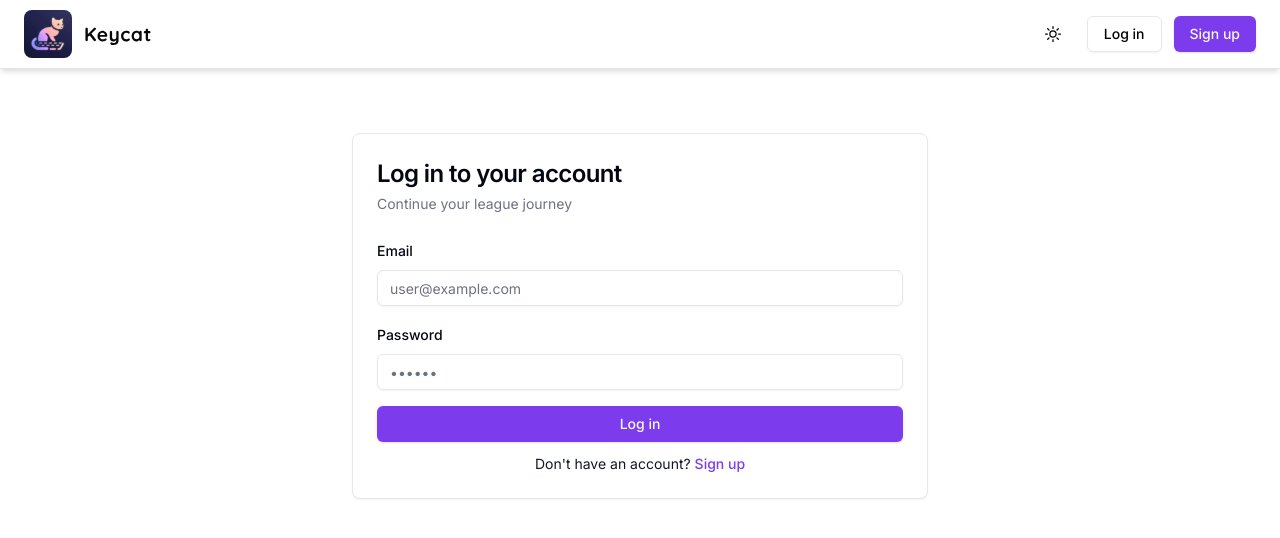
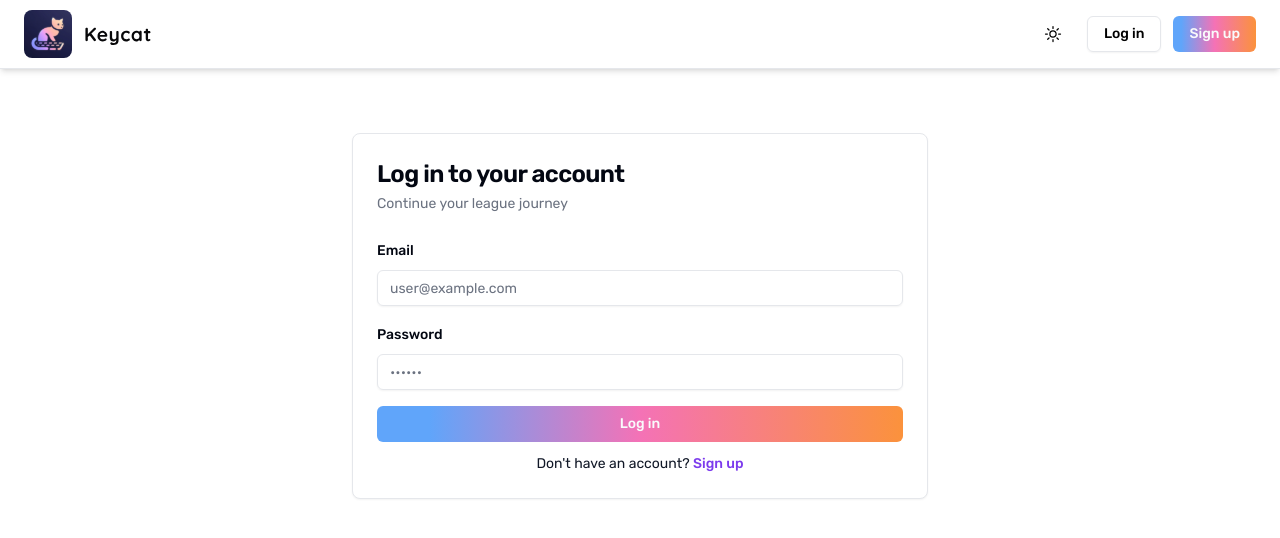
Before and after one commit to alphazero-wd/play-keycat, a Next.js app in the folder client/: page /auth/login in a window 1280 px wide. Shown: the top 538 px of the page. Built offline with nearby package versions, Linux system fonts and the light colour scheme; no server answers.

Commit message:
change primary button to gradient

```diff
--- a/client/app/layout.tsx
+++ b/client/app/layout.tsx
@@ -2,10 +2,10 @@ import { Alert } from "@/features/ui/alert";
 import { Navbar } from "@/features/ui/navbar";
 import { ThemeProvider } from "@/features/ui/theme";
 import type { Metadata } from "next";
-import { Inter } from "next/font/google";
+import { Rubik } from "next/font/google";
 import "./globals.css";
 
-const inter = Inter({ subsets: ["latin"] });
+const rubik = Rubik({ subsets: ["latin"] });
 
 export const metadata: Metadata = {
   title: {
@@ -21,7 +21,7 @@ export default function RootLayout({
 }) {
   return (
     <html lang="en">
-      <body className={`${inter.className} bg-background`}>
+      <body className={`${rubik.className} bg-background`}>
         <ThemeProvider
           attribute="class"
           defaultTheme="light"
--- a/client/features/games/history/overview.tsx
+++ b/client/features/games/history/overview.tsx
@@ -44,9 +44,9 @@ export const Overview = ({ game }: { game: Game }) => {
         {attributes.map((attr) => (
           <li
             key={attr.label}
-            className="grid grid-cols-8 gap-x-4 sm:grid-cols-6 lg:grid-cols-4"
+            className="grid grid-cols-8 items-baseline gap-x-4 sm:grid-cols-6 lg:grid-cols-4"
           >
-            <div className="flex items-center gap-x-4 text-muted-foreground">
+            <div className="relative top-1 flex items-center gap-x-4 text-muted-foreground">
               <attr.icon className="h-5 w-5 flex-shrink-0" />
               <Label className="hidden lg:block">{attr.label}</Label>
             </div>
--- a/client/features/games/play/hooks/use-players-store.ts
+++ b/client/features/games/play/hooks/use-players-store.ts
@@ -33,17 +33,14 @@ export const updateProgress = ({
   id,
   progress,
   wpm,
-  pos,
 }: {
   id: number;
   progress: number;
   wpm: number;
-  pos: number;
 }) => {
   usePlayersStoreBase.setState((prev) => ({
     playersProgress: new Map(prev.playersProgress).set(id, progress),
     playersWpm: new Map(prev.playersWpm).set(id, wpm),
-    playersPosition: new Map(prev.playersPosition).set(id, pos),
   }));
 };
 
--- a/client/features/ui/button/button.tsx
+++ b/client/features/ui/button/button.tsx
@@ -10,7 +10,7 @@ const buttonVariants = cva(
     variants: {
       variant: {
         default:
-          "bg-primary text-primary-foreground shadow hover:bg-primary/90",
+          "bg-gradient-to-r hover:bg-gradient-to-l from-blue-400 dark:from-blue-300 from-10% via-primary via-30% via-pink-400 dark:via-pink-300 via-50% to-orange-400 dark:to-orange-300 text-primary-foreground",
         destructive:
           "bg-destructive text-destructive-foreground shadow-sm hover:bg-destructive/90",
         outline:
```
Also changed, not shown: 2 other files (tests, documents, lock files or other folders).
